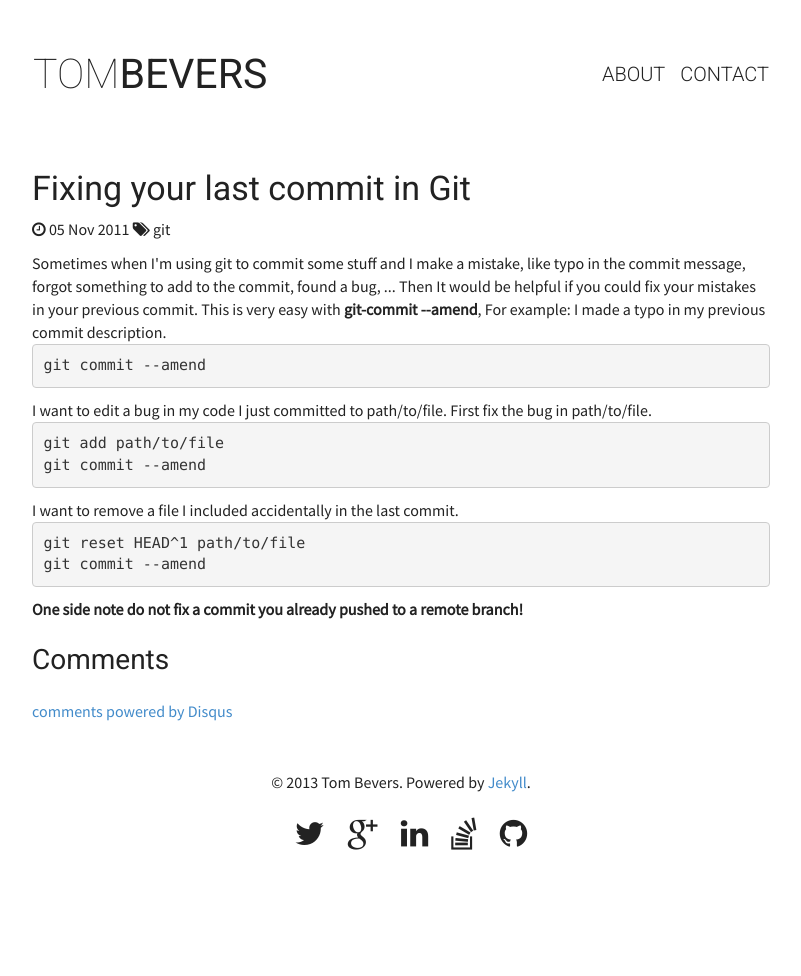
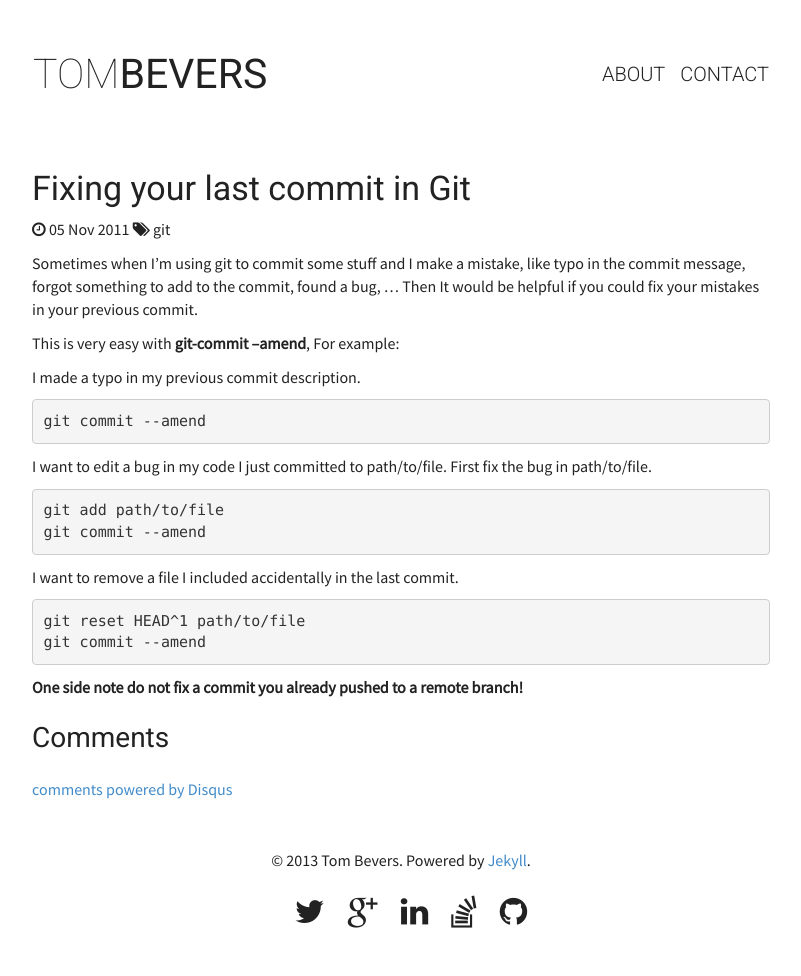
Before and after one commit to tombevers/tombevers.me, a Jekyll site: the page built from _posts/2011-11-05-fixing-your-last-commit-in-git.markdown, in a window 1280 px wide. Shown: the whole page, without its empty margins (239-1040 px from the left). Built offline with Jekyll 4.4.1, drawn with Linux system fonts in a browser that asks for light colours; comment, search, counter and statistics services are not loaded; before the commit the page ends 900 px from its top, so only the background shows below that.

```diff
--- a/_posts/2011-10-15-hello-world.html
+++ b/_posts/2011-10-15-hello-world.markdown
@@ -9,4 +9,5 @@ Welcome to my blog!
 
 I have some stuff thats on my mind that I can share with you, that's the reason why I started this blog. I'll be blogging about web development mainly PHP, Zend Framework, Doctrine 2, CSS, HTML and git.
 
+
 Well I hope you'll be back to follow my blog adventure!
--- a/_posts/2011-11-05-fixing-your-last-commit-in-git.html
+++ b/_posts/2011-11-05-fixing-your-last-commit-in-git.markdown
@@ -7,19 +7,26 @@ tags:
 ---
 Sometimes when I'm using git to commit some stuff and I make a mistake, like typo in the commit message, forgot something to add to the commit, found a bug, ... Then It would be helpful if you could fix your mistakes in your previous commit.
 
-This is very easy with <strong>git-commit --amend</strong>, For example:
+This is very easy with **git-commit --amend**, For example:
 
 I made a typo in my previous commit description.
-<pre name="code">git commit --amend</pre>
+
+~~~
+git commit --amend
+~~~
 
 I want to edit a bug in my code I just committed to path/to/file. First fix the bug in path/to/file.
 
-<pre name="code">git add path/to/file
-git commit --amend</pre>
+~~~
+git add path/to/file
+git commit --amend
+~~~
 
 I want to remove a file I included accidentally in the last commit.
 
-<pre name="code">git reset HEAD^1 path/to/file
-git commit --amend</pre>
+~~~
+git reset HEAD^1 path/to/file
+git commit --amend
+~~~
 
-<strong>One side note do not fix a commit you already pushed to a remote branch!</strong>
+**One side note do not fix a commit you already pushed to a remote branch!**
--- a/_posts/2011-11-11-how-to-checkout-a-single-file-from-the-stash.html
+++ b/_posts/2011-11-11-how-to-checkout-a-single-file-from-the-stash.markdown
@@ -11,4 +11,5 @@ Last week I needed a single file that I had stashed before. As git is a very pow
 
 This will checkout your stashed file from stash 0:
 
-<pre name="code">git checkout stash@{0} -- filename</pre>
+
+<pre>git checkout stash@{0} -- filename</pre>
--- a/_posts/2012-01-24-how-to-diff-files-from-different-branches-in-git.html
+++ b/_posts/2012-01-24-how-to-diff-files-from-different-branches-in-git.markdown
@@ -7,6 +7,7 @@ tags:
 - diff
 ---
 Once I needed to view the differences between the same file in different branches in git. This can be done by using following command:
+
 <pre>
 git difftool somebranch:README otherbranch:README
 </pre>
--- a/_posts/2012-08-05-fix-mountain-lion-10-8-python-ioerror-pyconfig-h-error.html
+++ b/_posts/2012-08-05-fix-mountain-lion-10-8-python-ioerror-pyconfig-h-error.markdown
@@ -6,7 +6,7 @@ tags:
 - Mac OS X Mountain Lion
 - Python
 ---
-Recently I upgraded to Mountain Lion Mac OS X. But when I launched VIM for the first time I got following erros:
+Recently I upgraded to Mountain Lion Mac OS X. But when I launched VIM for the first time I got following errors:
 <pre>Traceback (most recent call last):
   File "/System/Library/Frameworks/Python.framework/Versions/2.7/lib/python2.7/site.py", line 565, in
   File "/System/Library/Frameworks/Python.framework/Versions/2.7/lib/python2.7/site.py", line 547, in main
```
Also changed, not shown: _posts/2011-10-30-how-to-delete-a-remote-tag-from-a-repository-in-git.html (deleted, +0 -14 lines), _posts/2011-10-30-how-to-delete-a-remote-tag-from-a-repository-in-git.markdown (added, +22 -0 lines), _posts/2012-02-25-update-wordpress-via-sshscp.markdown (renamed from _posts/2012-02-25-update-wordpress-via-sshscp.html), _posts/2012-03-15-clean-up-old-remote-git-branches.markdown (renamed from _posts/2012-03-15-clean-up-old-remote-git-branches.html), _posts/2012-05-17-how-to-fix-a-binshm-bad-interpreter-error.markdown (renamed from _posts/2012-05-17-how-to-fix-a-binshm-bad-interpreter-error.html), _posts/2012-11-15-fixing-mac-os-x-lions-ssh-locale-issues.markdown (renamed from _posts/2012-11-15-fixing-mac-os-x-lions-ssh-locale-issues.html), _posts/2013-02-03-opening-a-browser-or-files-from-the-terminal.markdown (renamed from _posts/2013-02-03-opening-a-browser-or-files-from-the-terminal.html), _posts/2013-02-06-migrate-a-git-repository-to-a-new-host.markdown (renamed from _posts/2013-02-06-migrate-a-git-repository-to-a-new-host.html).
